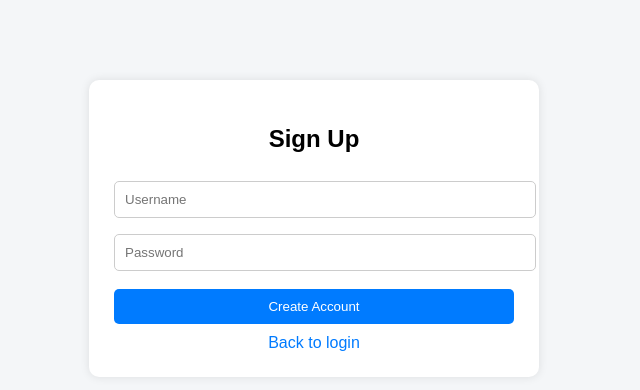
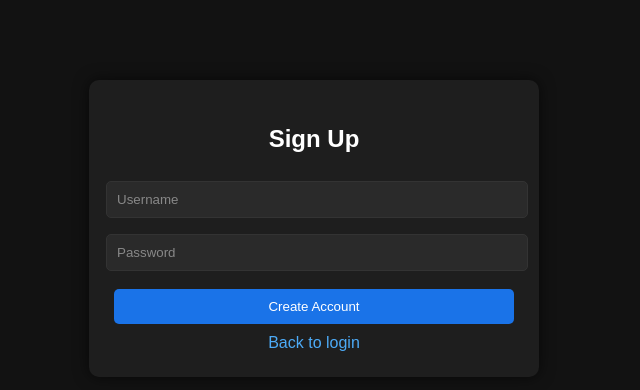
Before and after one commit to pranay-adhikari/elite102-banking-app, a Flask app: page /signup in a window 1280 px wide. Shown: the top 390 px of the page, without its empty margins (326-966 px from the left). Run offline with Flask 3, Linux system fonts and the light colour scheme.

Commit message:
sign up page bug fixes

```diff
--- a/src/app.py
+++ b/src/app.py
@@ -1,6 +1,9 @@
 from flask import Flask
 from routes import register_routes
+from dotenv import load_dotenv
 import os
+
+load_dotenv()
 
 app = Flask(__name__)
 app.secret_key = os.getenv("KEY")
--- a/src/routes.py
+++ b/src/routes.py
@@ -21,17 +21,21 @@ def register_routes(app):
     @app.route("/signup", methods=["GET", "POST"])
     def signup():
         if request.method == "POST":
-            operations.create_user(
+            success = operations.create_user(
                 request.form["username"],
                 request.form["password"]
             )
-            return redirect("/")
+
+            if success:
+                return redirect("/")
+
+            return render_template("signup.html", error="Username aleady taken")
         return render_template("signup.html")
 
     @app.route("/dashboard", methods=["GET", "POST"])
     def dashboard():
         if "user_id" not in session:
-            return redirect("/")
+            return redirect("/", code=302)
 
         user_id = session["user_id"]
 
--- a/src/static/style.css
+++ b/src/static/style.css
@@ -1,30 +1,43 @@
 body {
     font-family: Arial, sans-serif;
-    background: #f4f6f8;
+    background: #121212;
     margin: 0;
     padding: 0;
+    color: #e0e0e0;
 }
 
 .container {
     width: 400px;
     margin: 80px auto;
-    background: white;
+    background: #1e1e1e;
     padding: 25px;
     border-radius: 10px;
-    box-shadow: 0 0 10px rgba(0,0,0,0.1);
+    box-shadow: 0 0 15px rgba(0,0,0,0.6);
 }
 
 h2 {
     text-align: center;
     margin-bottom: 20px;
+    color: #ffffff;
 }
 
 input {
     width: 100%;
     padding: 10px;
-    margin: 8px 0;
+    margin: 8px -8px;
     border-radius: 5px;
-    border: 1px solid #ccc;
+    border: 1px solid #333;
+    background: #2a2a2a;
+    color: #e0e0e0;
+}
+
+input::placeholder {
+    color: #888;
+}
+
+input:focus {
+    outline: none;
+    border: 1px solid #007BFF;
 }
 
 button {
@@ -32,37 +45,42 @@ button {
     padding: 10px;
     margin-top: 10px;
     border: none;
-    background: #007BFF;
+    background: #1a73e8;
     color: white;
     border-radius: 5px;
     cursor: pointer;
 }
 
 button:hover {
-    background: #0056b3;
+    background: #125ac1;
 }
 
 a {
     display: block;
     text-align: center;
     margin-top: 10px;
-    color: #007BFF;
+    color: #4dabf7;
     text-decoration: none;
+}
+
+a:hover {
+    text-decoration: underline;
 }
 
 .dashboard {
     width: 500px;
     margin: 60px auto;
-    background: white;
+    background: #1e1e1e;
     padding: 25px;
     border-radius: 10px;
-    box-shadow: 0 0 10px rgba(0,0,0,0.1);
+    box-shadow: 0 0 15px rgba(0,0,0,0.6);
 }
 
 .balance {
     font-size: 24px;
     text-align: center;
     margin-bottom: 20px;
+    color: #ffffff;
 }
 
 .actions {
--- a/src/templates/signup.html
+++ b/src/templates/signup.html
@@ -16,6 +16,10 @@
         <button type="submit">Create Account</button>
     </form>
 
+    {% if error %}
+    <p style="color:red; text-align:center;">{{ error }}</p>
+    {% endif %}
+
     <a href="/">Back to login</a>
 </div>
 
```
Also changed, not shown: src/operations.py (+9 -1 lines).
